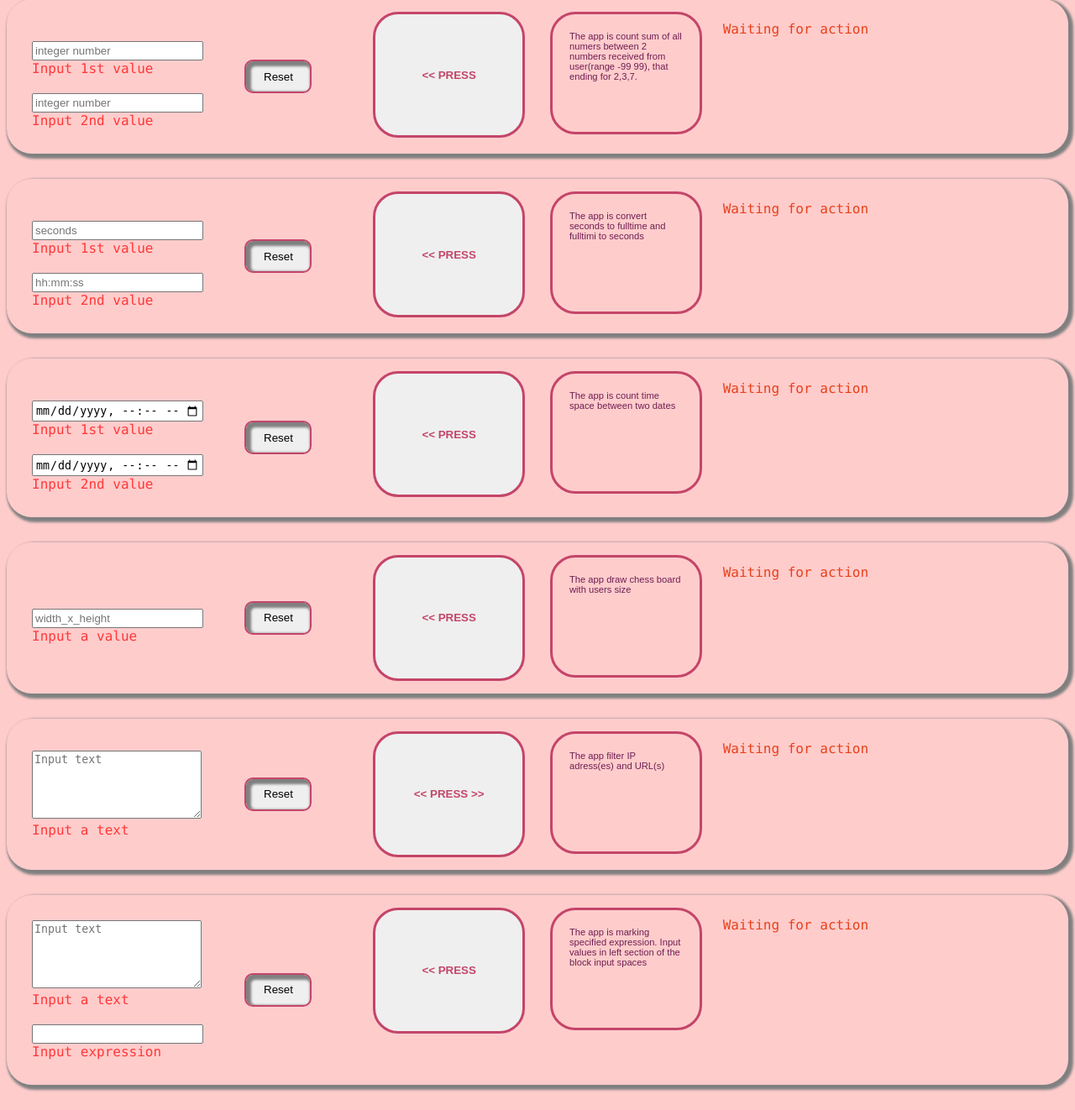
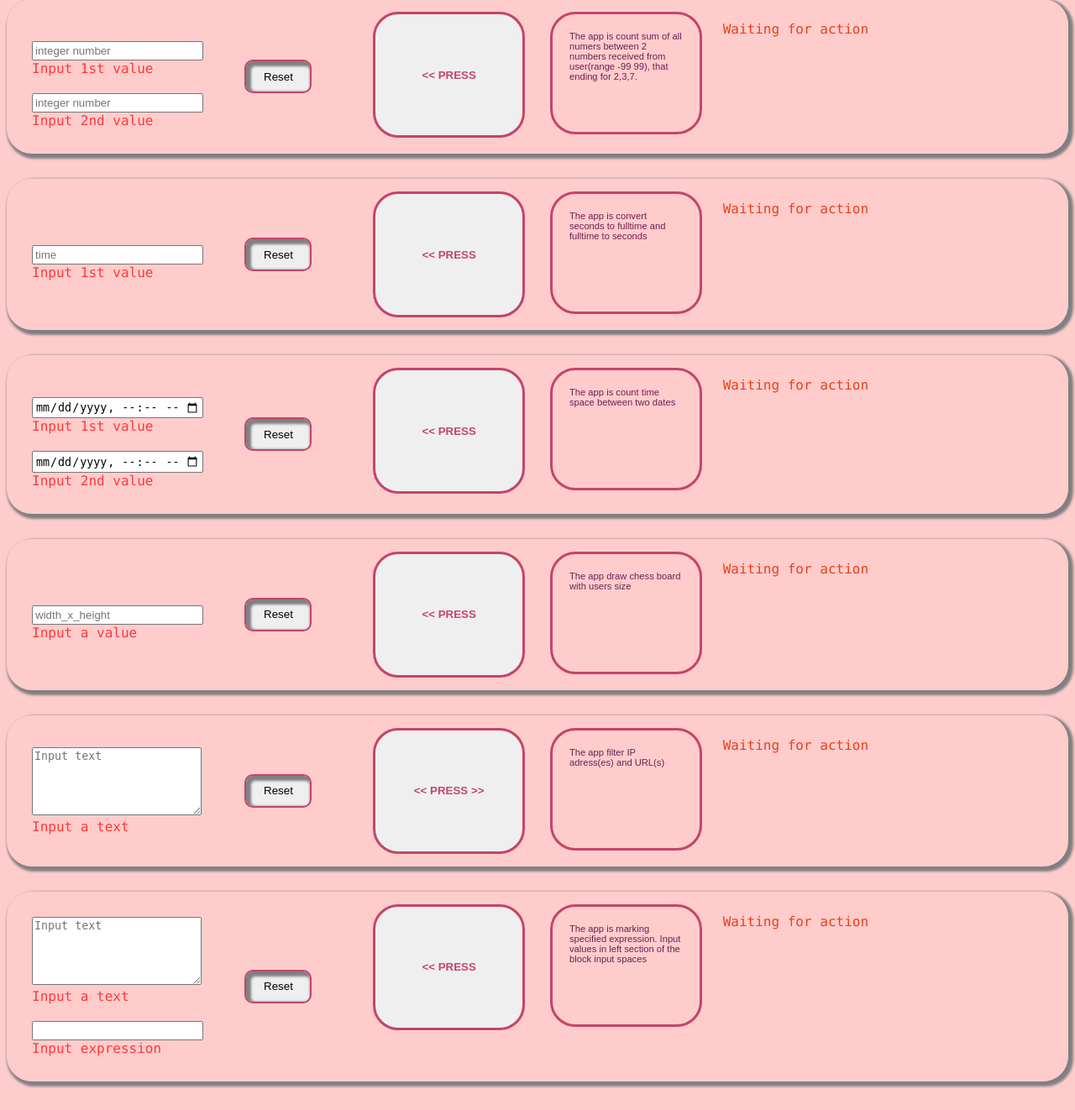
Before and after one commit to Yurii19/WD_homeworks, a PHP site: page / in a window 1280 px wide. Shown: the part 176-1498 px from the top of the page at 84% size. After the commit the page ends 1472 px from the top, so only its background shows below. Run offline with PHP 8.4, Linux system fonts and the light colour scheme.

Commit message:
WD_PS2: corrections after 2-nd review

```diff
--- a/WD_PS2/warm_up/index.html
+++ b/WD_PS2/warm_up/index.html
@@ -13,7 +13,7 @@
   <input type="button" class="send" id="global-reload" value="RELOAD PAGE">
 
   <section class="script-box">
-    <form name="calculate" class="box-input">
+    <form  class="box-input">
       <div class="input-wrapper">
         <input type="number" class="input_area" id="fnum" placeholder="integer number">
         <label class="lab-fnum" for="fnum">Input 1st value</label>
@@ -23,7 +23,7 @@
       <input type="reset" class="reload">
     </form>
     <div class="button-wrap">
-      <input type="submit" class="send" value="<< PRESS" form="calculate" id="addition">
+      <input type="submit" class="send" value="<< PRESS"  id="addition">
       <div class="description">The app is count sum of all numers between 2 numbers received from user(range -99 99), that ending for 2,3,7.
       </div>
     </div>
@@ -33,18 +33,16 @@
   </section>
 
   <section class="script-box">
-    <form name="calculate2" class="box-input" >
+    <form  class="box-input" >
       <div class="input-wrapper">
-        <input type="number" class="input_area" id="sec" placeholder="seconds">
+        <input type="text" class="input_area" id="sec" placeholder="time">
         <label class="lab-fnum" for="sec">Input 1st value</label>
-        <input type="text" class="input_area" id="hrs" placeholder="hh:mm:ss">
-        <label class="lab-snum" for="second_variable">Input 2nd value</label>
       </div>
       <input type="reset" class="reload">
     </form>
     <div class="button-wrap">
-      <input type="button" class="send" value="<< PRESS" form="action" id="convert_time">
-      <div class="description">The app is convert seconds to fulltime and fulltimi to seconds
+      <input type="submit" class="send" value="<< PRESS" id="convert_time">
+      <div class="description">The app is convert seconds to fulltime and fulltime to seconds
       </div>
     </div>
     <div class="messenger">
@@ -53,7 +51,7 @@
   </section>
 
   <section class="script-box">
-    <form name="calculate3" class="box-input">
+    <form class="box-input">
       <div class="input-wrapper">
         <input type="datetime-local" class="input_area" id="f-date" placeholder="seconds">
         <label class="lab-fnum" for="fDate">Input 1st value</label>
@@ -63,7 +61,7 @@
       <input type="reset" class="reload">
     </form>
     <div class="button-wrap">
-      <input type="button" class="send" value="<< PRESS" form="action" id="time_space">
+      <input type="submit" class="send" value="<< PRESS" id="time_space">
       <div class="description">The app is count time space between two dates
       </div>
     </div>
@@ -73,7 +71,7 @@
   </section>
 
   <section class="script-box">
-    <form name="calculate4" class="box-input">
+    <form class="box-input">
       <div class="input-wrapper">
         <input type="text" class="input_area" id="deck-format" placeholder="width_x_height">
         <label class="lab-fnum" for="deck-format">Input a value</label>
@@ -81,7 +79,7 @@
       <input type="reset" class="reload" id="deck_reset">
     </form>
     <div class="button-wrap">
-      <input type="button" class="send" value="<< PRESS"  id="chess_deck">
+      <input type="submit" class="send" value="<< PRESS"  id="chess_deck">
       <div class="description">The app draw chess board with users size
       </div>
     </div>
@@ -95,7 +93,7 @@
   </div>
 
   <section class="script-box">
-    <form name="calculate5" class="box-input">
+    <form class="box-input">
       <div class="input-wrapper">
         <textarea rows="5" cols="30" class="input_area" id="link-area" placeholder="Input text"></textarea>
         <label class="lab-fnum" for="link_area">Input a text</label>
@@ -103,7 +101,7 @@
       <input type="reset" class="reload">
     </form>
     <div class="button-wrap">
-      <input type="button" class="send" value="<< PRESS >>"  id="links">
+      <input type="submit" class="send" value="<< PRESS >>"  id="links">
       <div class="description">The app filter IP adress(es) and URL(s)
       </div>
     </div>
@@ -113,7 +111,7 @@
   </section>
 
   <section class="script-box">
-    <form name="calculate6" class="box-input" >
+    <form class="box-input" >
       <div class="input-wrapper">
         <textarea rows="5" cols="30" class="input_area" id="marker-area" placeholder="Input text"></textarea>
         <label class="lab-fnum" for="marker-area">Input a text</label>
@@ -123,7 +121,7 @@
       <input type="reset" class="reload">
     </form>
     <div class="button-wrap">
-      <input type="button" class="send" value="<< PRESS"  id="marker">
+      <input type="submit" class="send" value="<< PRESS"  id="marker">
       <div class="description">The app is marking specified expression. Input values in left section of the block
         input spaces
       </div>
--- a/WD_PS2/warm_up/script.js
+++ b/WD_PS2/warm_up/script.js
@@ -107,9 +107,9 @@ function markText() {
 			let row = document.createElement('div');
 			row.className = 'deckrow';
 			blank.appendChild(row);
-			for (var j = 0; j < height; j++) {
+			for (let j = 0; j < height; j++) {
 				let cell = document.createElement('div');
-				cell .className = (i + j) % 2 == 0 ? 'cell-dark': 'cell-light';
+				cell .className = (i + j) % 2 === 0 ? 'cell-dark': 'cell-light';
 				row.appendChild(cell);
 			}
 		}
@@ -167,16 +167,18 @@ function markText() {
 	}
 
 	function timeConverter() {
-		let seconds = document.getElementById('sec').value;
-		const hours = document.getElementById('hrs').value;
+		let timeValue = document.getElementById('sec').value;
+		// const hours = document.getElementById('hrs').value;
 		let report = "Input a value";
 		const regHrs = /^\d{2}:\d{2}:\d{2}$/;
 		const regSec = /^\d+$/;
-		if (!regSec.test(seconds)&!regHrs.test(hours) ){
+		if (!regSec.test(timeValue)&!regHrs.test(timeValue) ){
 			report = 'Input correct value';
+			document.getElementById('tc-messege').innerHTML = report;
+			return 0;
 		}
-		if (regSec.test(seconds) & hours == "") {
-			seconds = seconds % (3600*24);
+		if (regSec.test(timeValue)) {
+			seconds = timeValue % (3600*24);
 			let hrs = Math.floor(seconds / 3600);
 			let min = Math.floor((seconds % 3600) / 60);
 			let sec = seconds % 60;
@@ -189,14 +191,14 @@ function markText() {
 			if (sec < 10) {
 				sec = '0' + sec;
 			}
-			report = 'Result is : ' + hrs + ':' + min + ':' + sec;
+			report = 'Result is : ' + hrs + ':' + min + ':' + sec + ' fulltime';
 		}
 
-		if (regHrs.test(hours) & seconds == "") {
-			const fulltime = hours.split(':');
+		if (regHrs.test(timeValue)) {
+			const fulltime = timeValue.split(':');
 			let res = 0;
 			res += parseInt(fulltime[0]) * 3600 + parseInt(fulltime[1]) * 60 + parseInt(fulltime[2]);
-			report = 'Result is : ' + res;
+			report = 'Result is : ' + res + ' seconds';
 		}
 		document.getElementById('tc-messege').innerHTML = report;
 	}
--- a/WD_PS2/warm_up/style.css
+++ b/WD_PS2/warm_up/style.css
@@ -1,6 +1,6 @@
 
 input {
-  margin: 20px 0 0px 0;
+  margin: 20px 0 0 0;
 }
 body {
   background-color: #ffcccc;
```
Also changed, not shown: WD_PS2/Table/script.js (+3 -4 lines).
